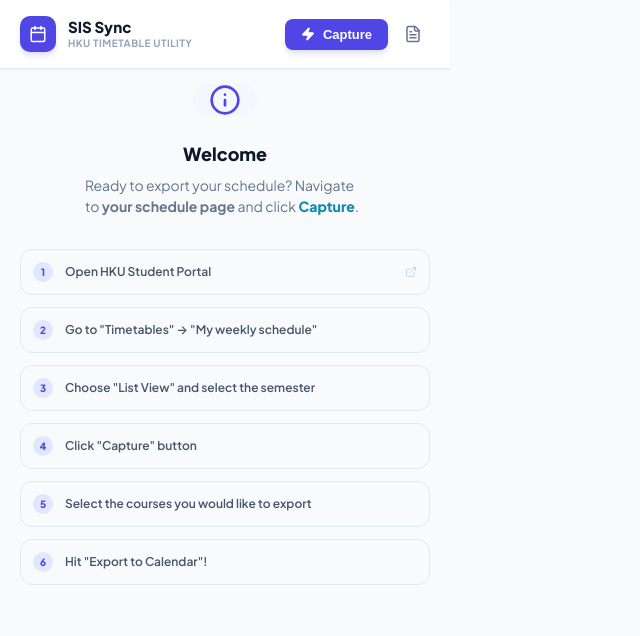
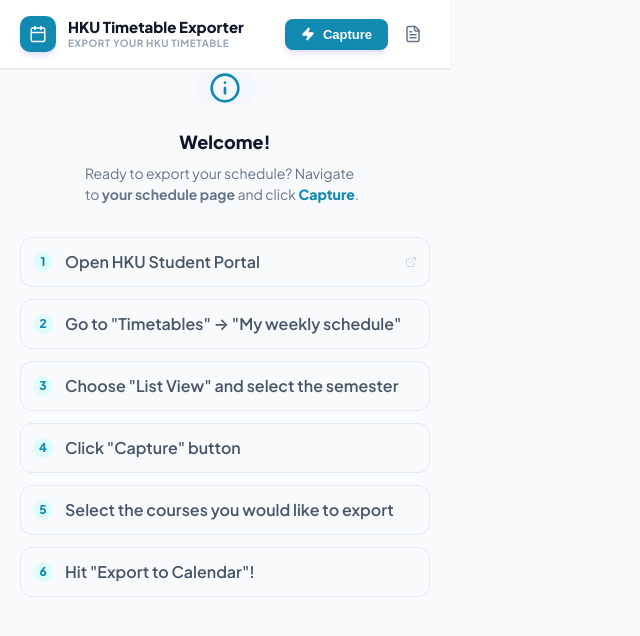
Before and after one commit to GarytheNoob/hku-timetable-exporter, a React (Vite) app: page / in a window 1280 px wide. Shown: the top 636 px of the page, without its empty margins (0-640 px from the left). Built offline with nearby package versions, Linux system fonts and the light colour scheme.

Commit message:
change color scheme

```diff
--- a/App.tsx
+++ b/App.tsx
@@ -136,8 +136,8 @@
             <Calendar size={18} />
           </div>
           <div>
-            <h1 style={{fontSize: '0.9375rem', fontWeight: 800, color: '#0f172a', lineHeight: 1.2}}>SIS Sync</h1>
-            <p style={{fontSize: '0.625rem', fontWeight: 700, color: '#94a3b8', textTransform: 'uppercase', letterSpacing: '0.05em'}}>HKU Timetable Utility</p>
+            <h1 style={{fontSize: '0.9375rem', fontWeight: 800, color: '#0f172a', lineHeight: 1.2}}>HKU Timetable Exporter</h1>
+            <p style={{fontSize: '0.625rem', fontWeight: 700, color: '#94a3b8', textTransform: 'uppercase', letterSpacing: '0.05em'}}>Export your HKU timetable</p>
           </div>
         </div>
 
@@ -168,10 +168,10 @@
       <main className="flex-1 custom-scrollbar p-5">
         {!parsedData ? (
           <div className="h-full flex flex-col items-center justify-center text-center animate-up">
-            <div style={{width: '64px', height: '64px', background: '#f5f7ff', borderRadius: '1.25rem', display: 'flex', alignItems: 'center', justifyContent: 'center', color: '#4f46e5', marginBottom: '1.5rem'}}>
+            <div style={{width: '64px', height: '64px', background: '#f5f7ff', borderRadius: '1.25rem', display: 'flex', alignItems: 'center', justifyContent: 'center', color: '#118ab2', marginBottom: '1.5rem'}}>
               <Info size={32} />
             </div>
-            <h2 style={{fontSize: '1.125rem', fontWeight: 800, color: '#0f172a', marginBottom: '0.5rem'}}>Welcome</h2>
+            <h2 style={{fontSize: '1.125rem', fontWeight: 800, color: '#0f172a', marginBottom: '0.5rem'}}>Welcome!</h2>
             <p style={{fontSize: '0.875rem', color: '#64748b', marginBottom: '2rem', maxWidth: '280px'}}>
               Ready to export your schedule? Navigate to <strong>your schedule page</strong> and click
               <span style={{color: '#118ab2', fontWeight: 800}}> Capture</span>.
@@ -187,10 +187,10 @@
                 { step: 6, text: "Hit \"Export to Calendar\"!" },
               ].map((item, idx) => (
                 <div key={idx} style={{background: '#f8fafc', border: '1px solid #e2e8f0', borderRadius: '0.75rem', padding: '0.75rem', display: 'flex', alignItems: 'center', gap: '0.75rem'}}>
-                  <span style={{width: '20px', height: '20px', borderRadius: '50%', background: '#e0e7ff', color: '#4f46e5', fontSize: '10px', fontWeight: 800, display: 'flex', alignItems: 'center', justifyContent: 'center'}}>
+                  <span style={{width: '20px', height: '20px', borderRadius: '50%', background: '#e0fbfc', color: '#118ab2', fontSize: '12px', fontWeight: 800, display: 'flex', alignItems: 'center', justifyContent: 'center'}}>
                     {item.step}
                   </span>
-                  <span style={{fontSize: '0.75rem', fontWeight: 600, color: '#475569', flex: 1}}>{item.text}</span>
+                  <span style={{fontSize: '1rem', fontWeight: 600, color: '#475569', flex: 1}}>{item.text}</span>
                   {item.link && <ExternalLink size={12} style={{color: '#cbd5e1'}} />}
                 </div>
               ))}
@@ -240,7 +240,7 @@
                     >
                       <div className="flex items-center justify-between">
                         <div className="flex items-center gap-3">
-                          <div style={{color: isSelected ? '#4f46e5' : '#cbd5e1'}}>
+                          <div style={{color: isSelected ? '#118ab2' : '#cbd5e1'}}>
                             {isSelected ? <CheckSquare size={20} /> : <Square size={20} />}
                           </div>
                           <div>
--- a/style.css
+++ b/style.css
@@ -1,6 +1,6 @@
 :root {
-  --primary: #4f46e5;
-  --primary-hover: #4338ca;
+  --primary: #118ab2;
+  --primary-hover: #007ea7;
   --primary-light: #eef2ff;
   --success: #10b981;
   --warning: #f59e0b;
```
